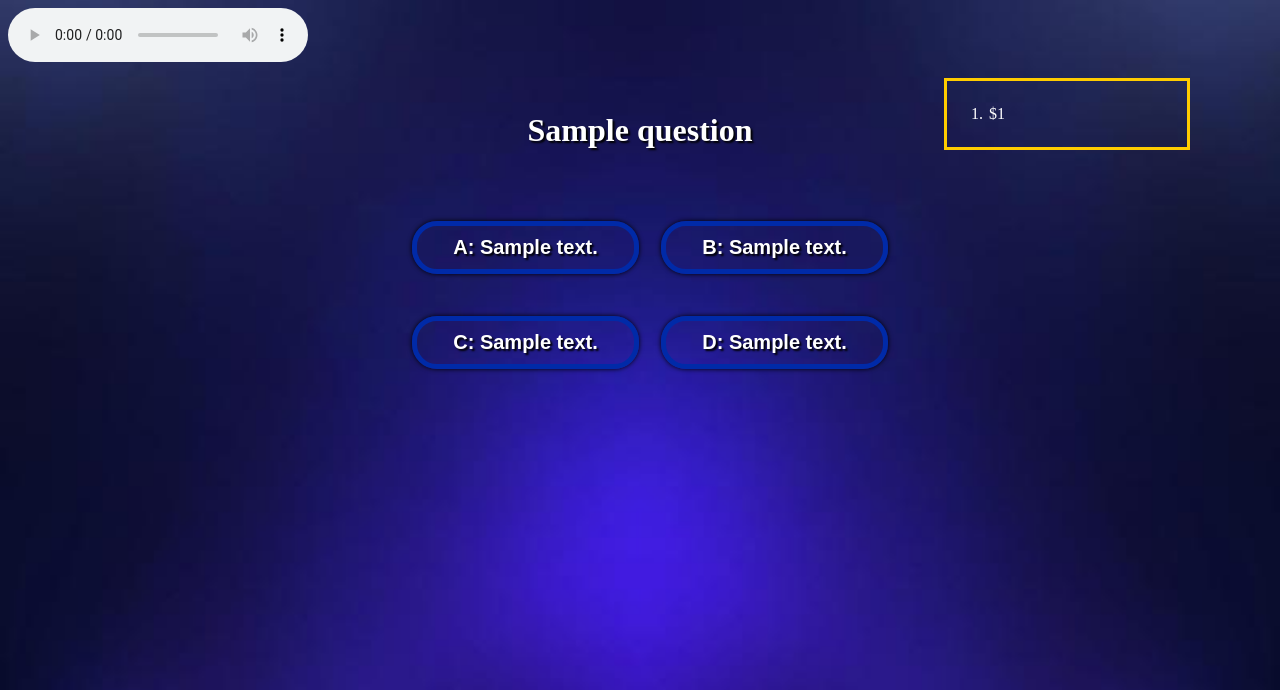
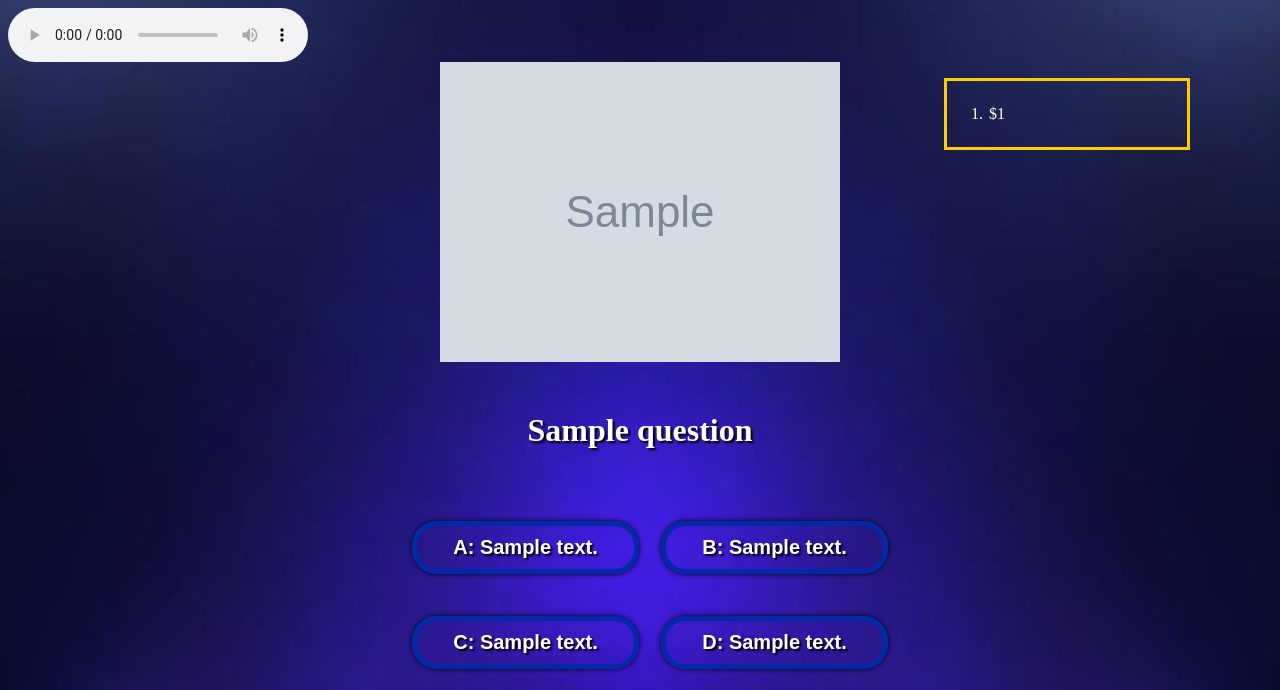
Before and after one commit to codefisher/web_games, a Django app: template million/templates/million/question.html in a window 1280 px wide. Shown: the top 690 px of the page. Run offline with Django 3.2, Linux system fonts and the light colour scheme; the template is opened without the code that fills it: values that come from a table or form of the project are taken from there, others are empty; tables that the repository leaves empty hold one stand-in row (values such as "Sample post"); grey boxes marked "Sample" are stand-in pictures; parts of the project's set-up code (start-up, migrations or seed data) failed here and were passed over.

Commit message:
Adding images to questions.

```diff
--- a/million/admin.py
+++ b/million/admin.py
@@ -12,7 +12,7 @@ class QuestionAdmin(admin.ModelAdmin):
 
     fieldsets = (
         (None, {
-            'fields': ('game', 'question', 'value')
+            'fields': ('game', 'question', 'picture', 'value')
         }),
         (_('First Question'), {
             'fields': ('answer_one', 'answer_one_correct',)
--- a/million/models.py
+++ b/million/models.py
@@ -1,3 +1,4 @@
+import time
 from django.db import models
 from django.core.urlresolvers import reverse
 from django.utils.translation import ugettext_lazy as _
@@ -18,10 +19,13 @@ class Game(models.Model):
     def get_absolute_url(self):
         return reverse("million-game", kwargs={"game_id": self.pk})
 
+def question_image_path(instance, filename):
+    return ("million/{0}/{1}".format(time.strftime("%y"), filename.lower()))
 
 class Question(models.Model):
     game = models.ForeignKey(Game, verbose_name=_('Game'))
     question = models.CharField(max_length=255, verbose_name=_('Question'))
+    picture = models.ImageField(null=True, blank=True, verbose_name=_('Picture'), upload_to=question_image_path)
 
     value = models.IntegerField(verbose_name=_('Value'))
     created = models.DateTimeField(auto_now_add=True)
--- a/million/static/style.css
+++ b/million/static/style.css
@@ -118,3 +118,8 @@ table td {
     width:64px;
     line-height:64px;
 }
+
+.center {
+    text-align:center;
+    margin:0 auto;
+}
--- a/million/templates/million/question.html
+++ b/million/templates/million/question.html
@@ -29,6 +29,11 @@
 	<div id="index">
 		<div id="content">
 			<div id="game">
+				{% if question.picture %}
+					<div class="center">
+						<img src="{{ question.picture.url }}" />
+					</div>
+				{% endif %}
 				<h1>{{ question.question }}</h1>
 				<form action="{% url 'million-play' game_id=game.pk %}" method="post">
 					{% csrf_token %}
```
Also changed, not shown: million/migrations/0002_auto_20150622_0949.py (added), million/migrations/0003_question_picture.py (added).
